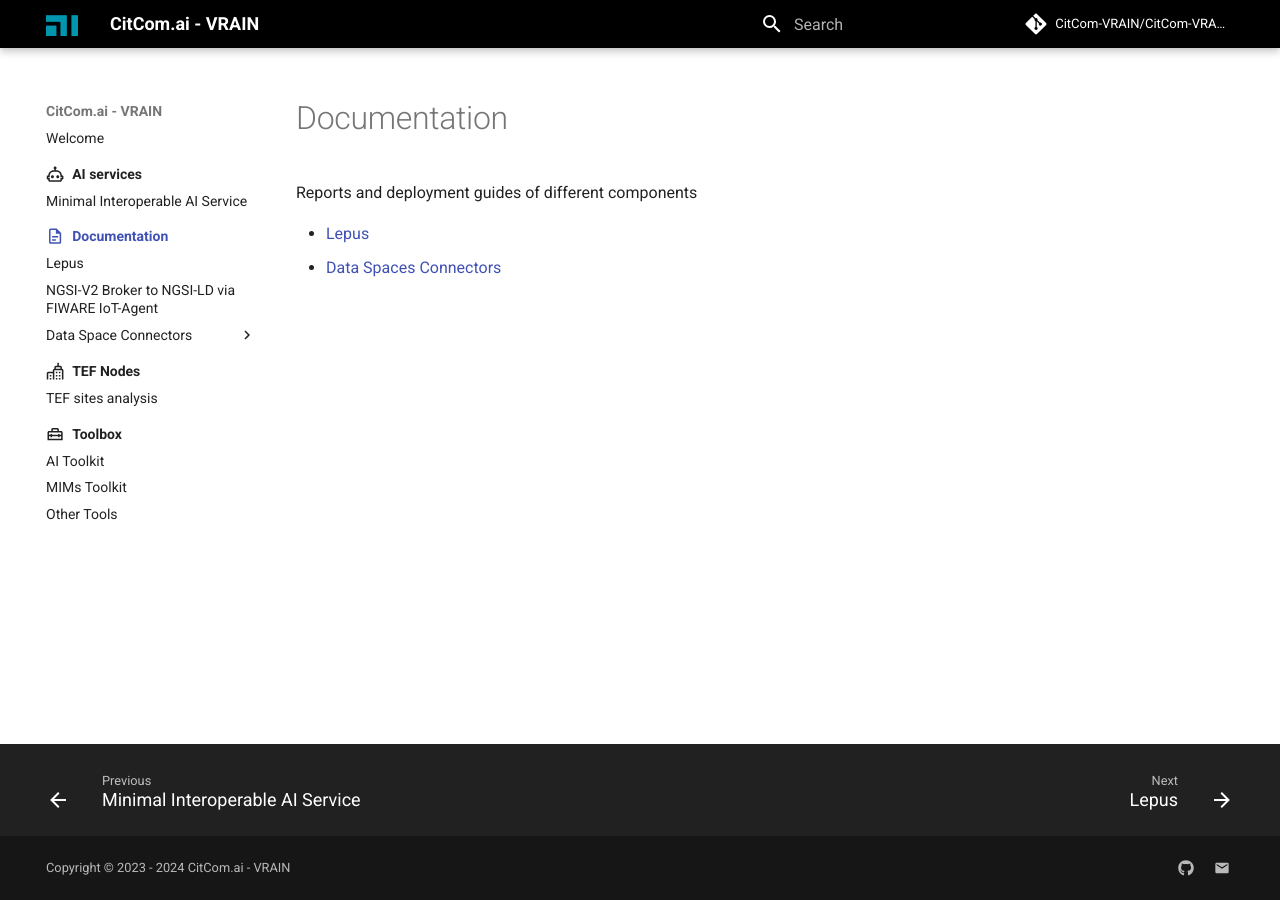
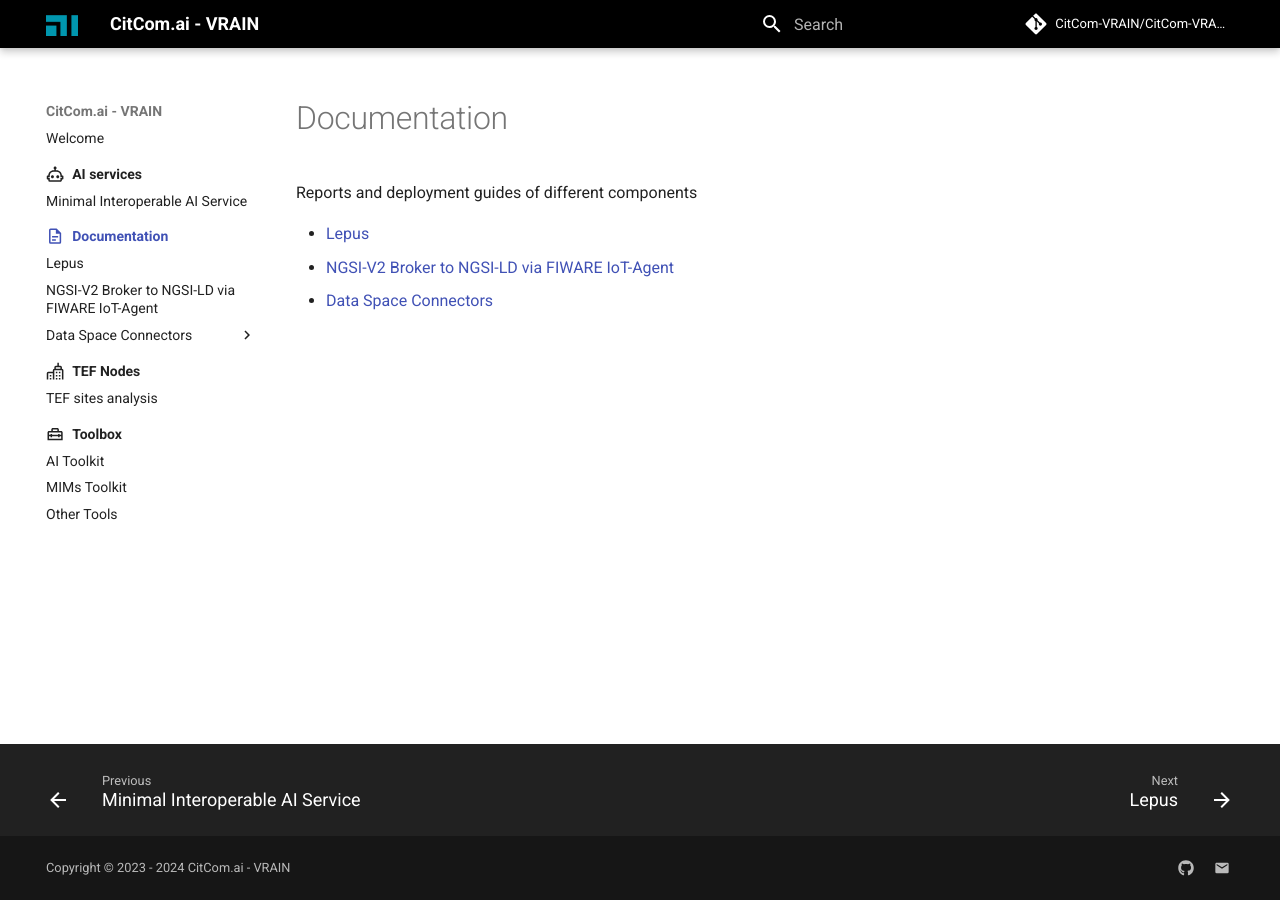
Before and after one commit to riseupalex/CitComAI-Hub.github.io, an MkDocs documentation site: the page built from docs/documentation/index.md, in a window 1280 px wide. Built offline with MkDocs 1.6.1 and Material for MkDocs 9.7.7, drawn with Linux system fonts in a browser that asks for light colours; comment, search, counter and statistics services are not loaded.

Commit message:
Add iot agent link

```diff
--- a/docs/documentation/index.md
+++ b/docs/documentation/index.md
@@ -6,4 +6,5 @@
 Reports and deployment guides of different components
 
 - [Lepus](lepus.md)
-- [Data Spaces Connectors](data_space_connector/index.md)
+- [NGSI-V2 Broker to NGSI-LD via FIWARE IoT-Agent](./iot_agent.md)
+- [Data Space Connectors](data_space_connector/index.md)
```
